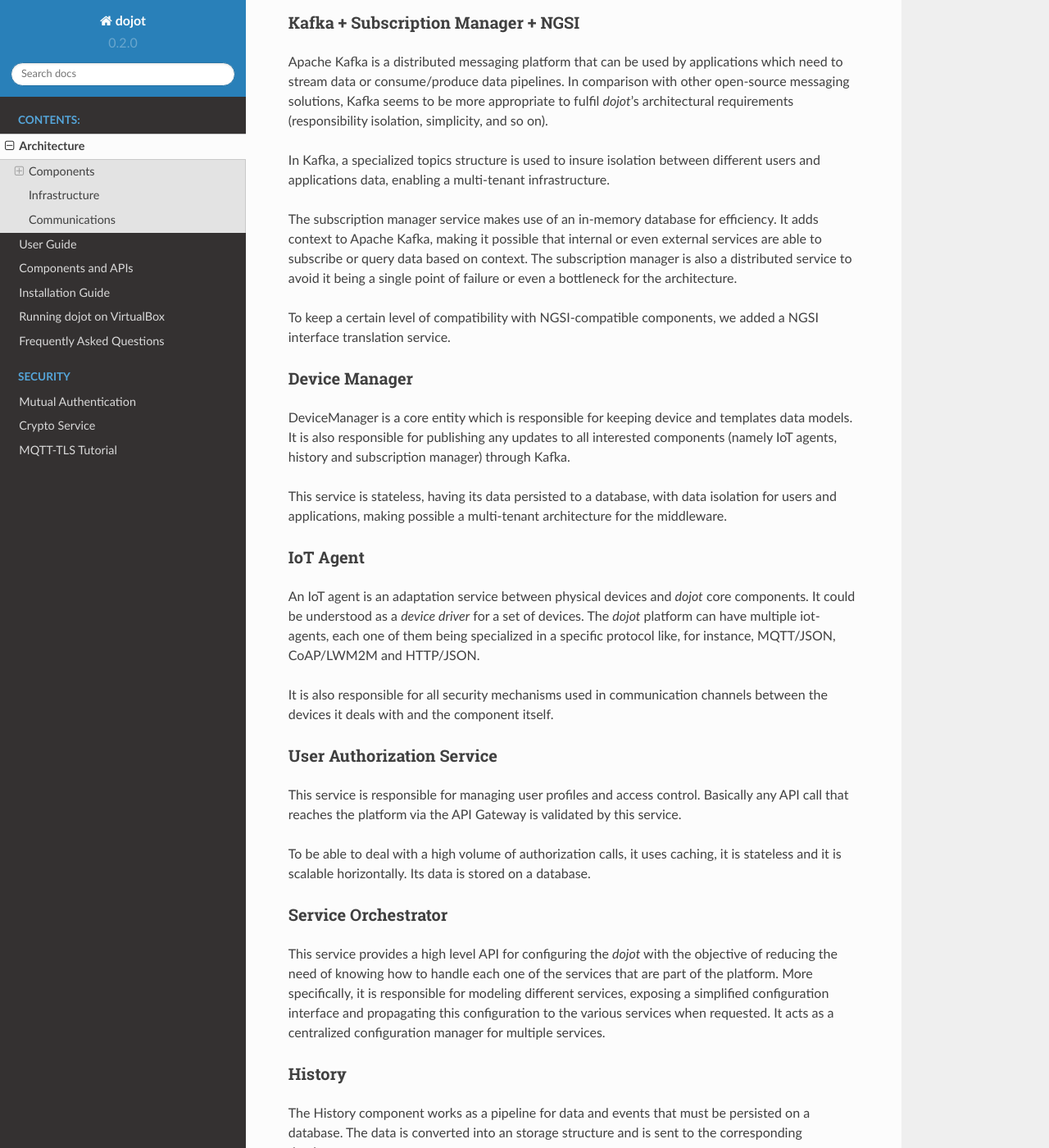
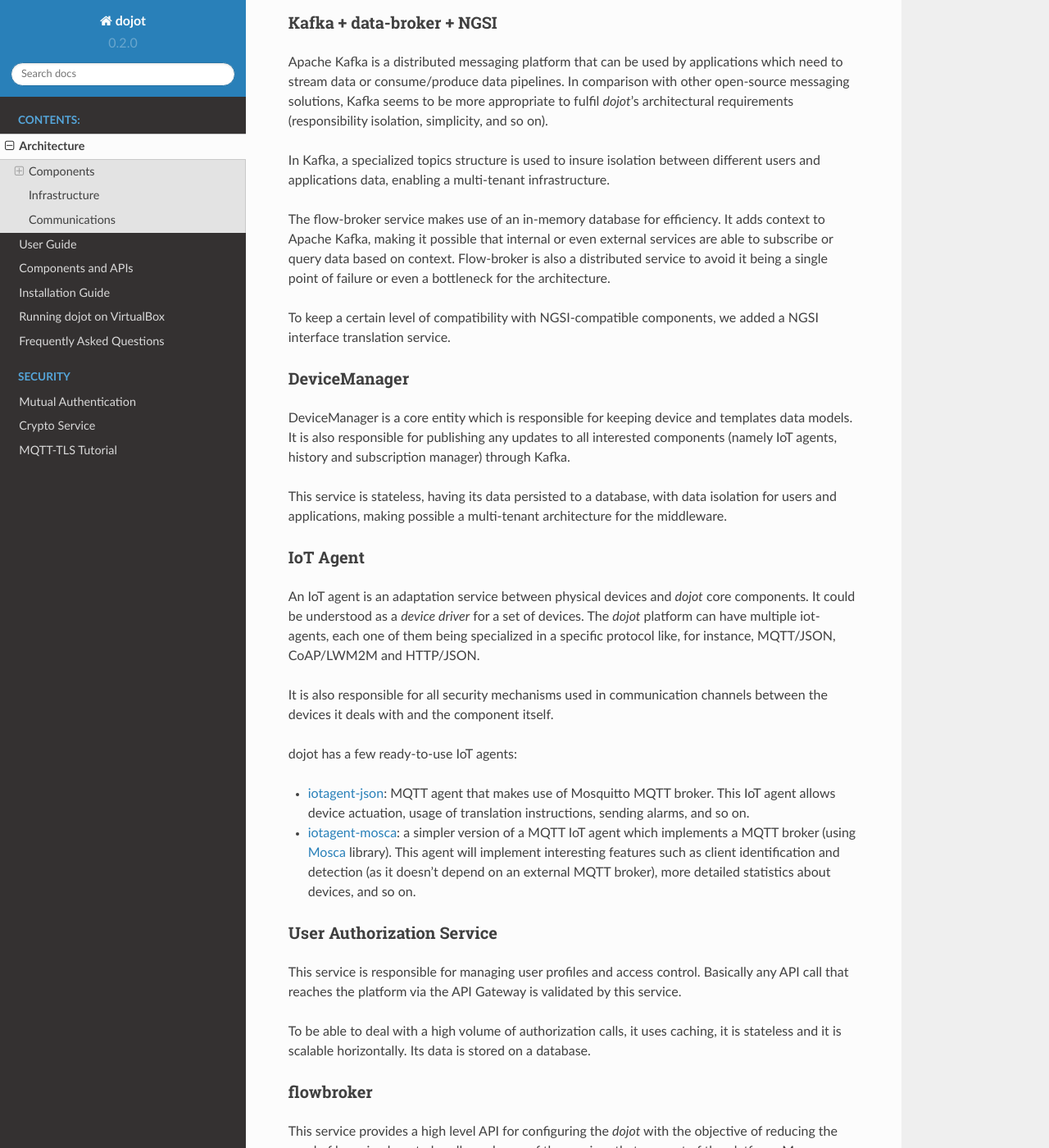
Before and after one commit to dojot/docs, a Sphinx documentation site: the page built from source/architecture.rst, in a window 1280 px wide and 1400 px high, scrolled down 1994 px. Shown: the whole window at 82% size. Built offline with Sphinx 7.4.7 and the Read the Docs theme 2.0.0, drawn with Linux system fonts in a browser that asks for light colours; some of the changed text lies outside the part shown.

Commit message:
Updating names in architecture page

```diff
--- a/source/architecture.rst
+++ b/source/architecture.rst
@@ -56,7 +56,7 @@
 Each one of the components that are part of the architecture are briefly
 described on the sub-sections below.
 
-Kafka + Subscription Manager + NGSI
+Kafka + data-broker + NGSI
 ***********************************
 
 Apache Kafka is a distributed messaging platform that can be used by
@@ -68,16 +68,16 @@
 In Kafka, a specialized topics structure is used to insure isolation between
 different users and applications data, enabling a multi-tenant infrastructure.
 
-The subscription manager service makes use of an in-memory database for
-efficiency. It adds context to Apache Kafka, making it possible that internal
-or even external services are able to subscribe or query data based on context.
-The subscription manager is also a distributed service to avoid it being a
-single point of failure or even a bottleneck for the architecture.
+The flow-broker service makes use of an in-memory database for efficiency. It
+adds context to Apache Kafka, making it possible that internal or even external
+services are able to subscribe or query data based on context. Flow-broker is
+also a distributed service to avoid it being a single point of failure or even
+a bottleneck for the architecture.
 
 To keep a certain level of compatibility with NGSI-compatible components, we
 added a NGSI interface translation service.
 
-Device Manager
+DeviceManager
 **************
 
 DeviceManager is a core entity which is responsible for keeping device and
@@ -101,6 +101,17 @@
 It is also responsible for all security mechanisms used in communication
 channels between the devices it deals with and the component itself.
 
+dojot has a few ready-to-use IoT agents:
+
+- `iotagent-json`_: MQTT agent that makes use of Mosquitto MQTT broker. This
+  IoT agent allows device actuation, usage of translation instructions, sending
+  alarms, and so on.
+- `iotagent-mosca`_: a simpler version of a MQTT IoT agent which implements a
+  MQTT broker (using `Mosca`_ library). This agent will implement interesting
+  features such as client identification and detection (as it doesn't depend on
+  an external MQTT broker), more detailed statistics about devices, and so on.
+
+
 User Authorization Service
 **************************
 
@@ -112,8 +123,8 @@
 it is stateless and it is scalable horizontally. Its data is stored on a
 database.
 
-Service Orchestrator
-********************
+flowbroker
+**********
 
 This service provides a high level API for configuring the *dojot* with the
 objective of reducing the need of knowing how to handle each one of the
@@ -236,3 +247,8 @@
   any hard associations between components. For instance, Device Manager
   doesn't know which components need its information, and an IoT agent doesn't
   need to know which component is sending data through a particular topic.
+
+
+.. _iotagent-json: https://github.com/dojot/iotagent-json
+.. _iotagent-mosca: https://github.com/dojot/iotagent-mosca
+.. _Mosca: https://github.com/mcollina/mosca
```
Also changed, not shown: other parts of source/architecture.rst (+2 -2 lines), source/images/new_architecture.png.
